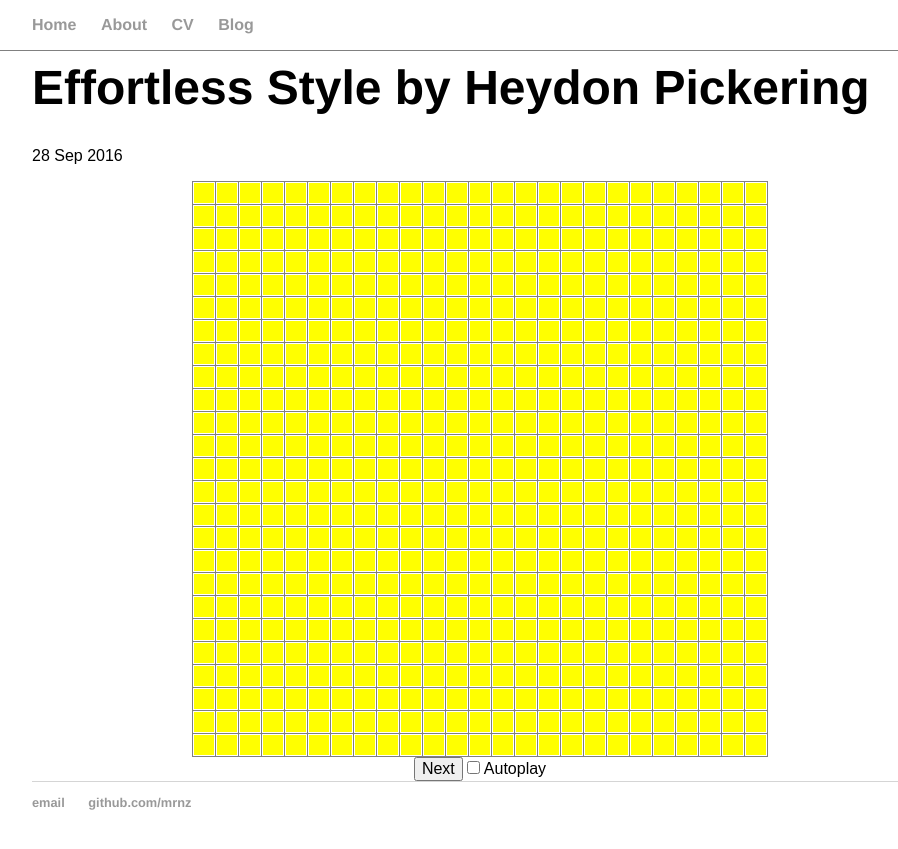
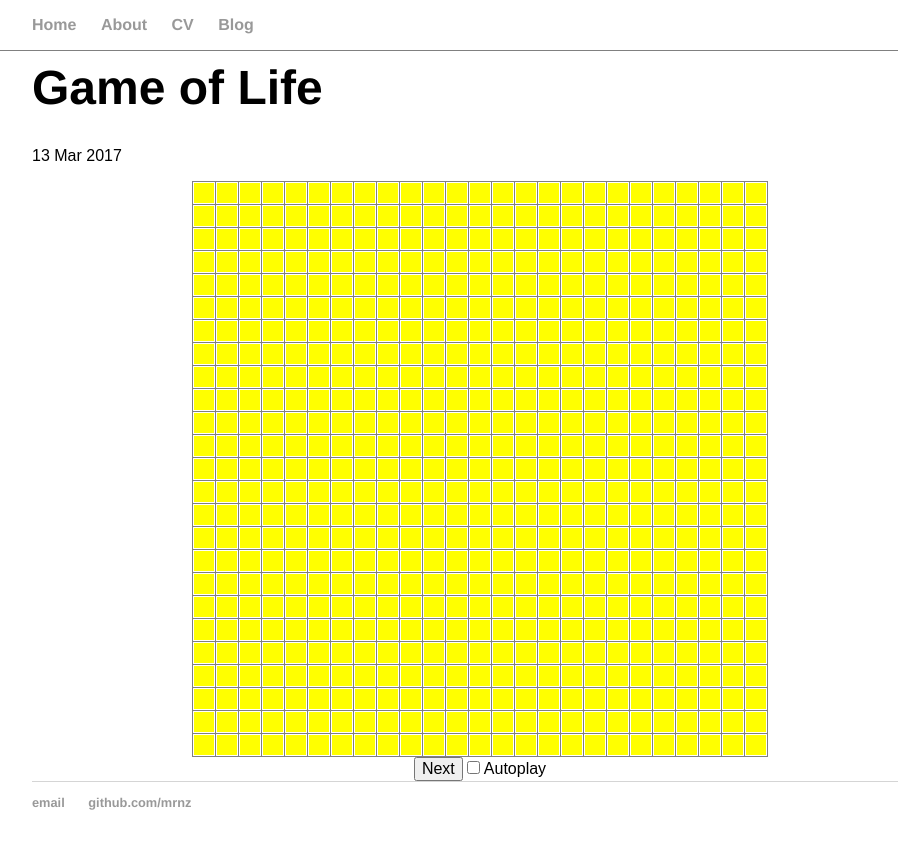
Before and after one commit to mrnz/mrnz.github.io, a Jekyll site: the page built from _posts/2017-03-13-game-of-life.md, in a window 1280 px wide. Shown: the top 849 px of the page, without its empty margins (160-1058 px from the left). Built offline with Jekyll 4.4.1, drawn with Linux system fonts in a browser that asks for light colours.

Commit message:
title fix

```diff
--- a/_posts/2017-03-13-game-of-life.md
+++ b/_posts/2017-03-13-game-of-life.md
@@ -1,7 +1,7 @@
 ---
 layout: post
-title: "Effortless Style by Heydon Pickering"
-date: 2016-09-28
+title: "Game of Life"
+date: 2017-03-13
 ---
 
 <link rel="stylesheet" type="text/css" href="/css/game-of-life.css">
```
